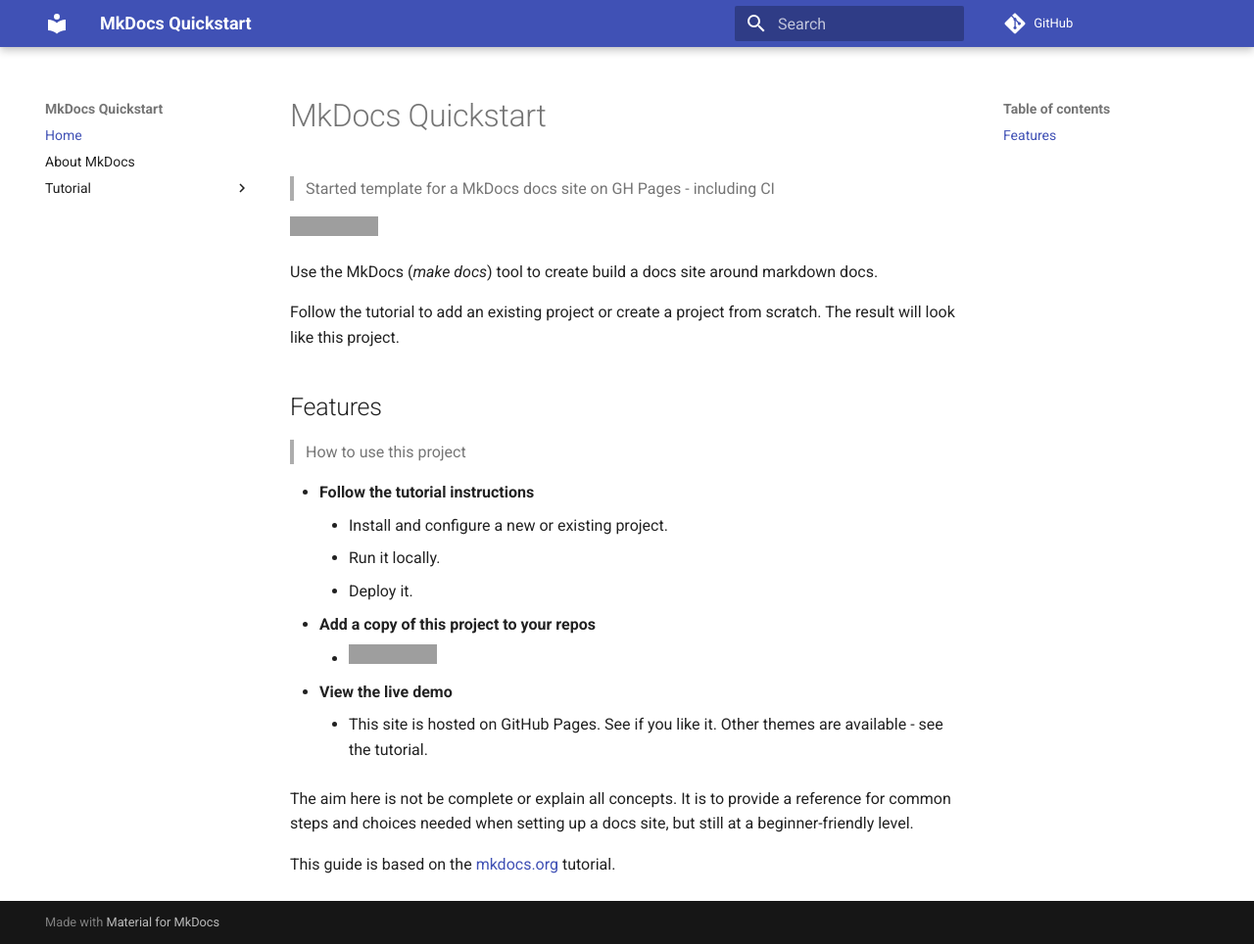
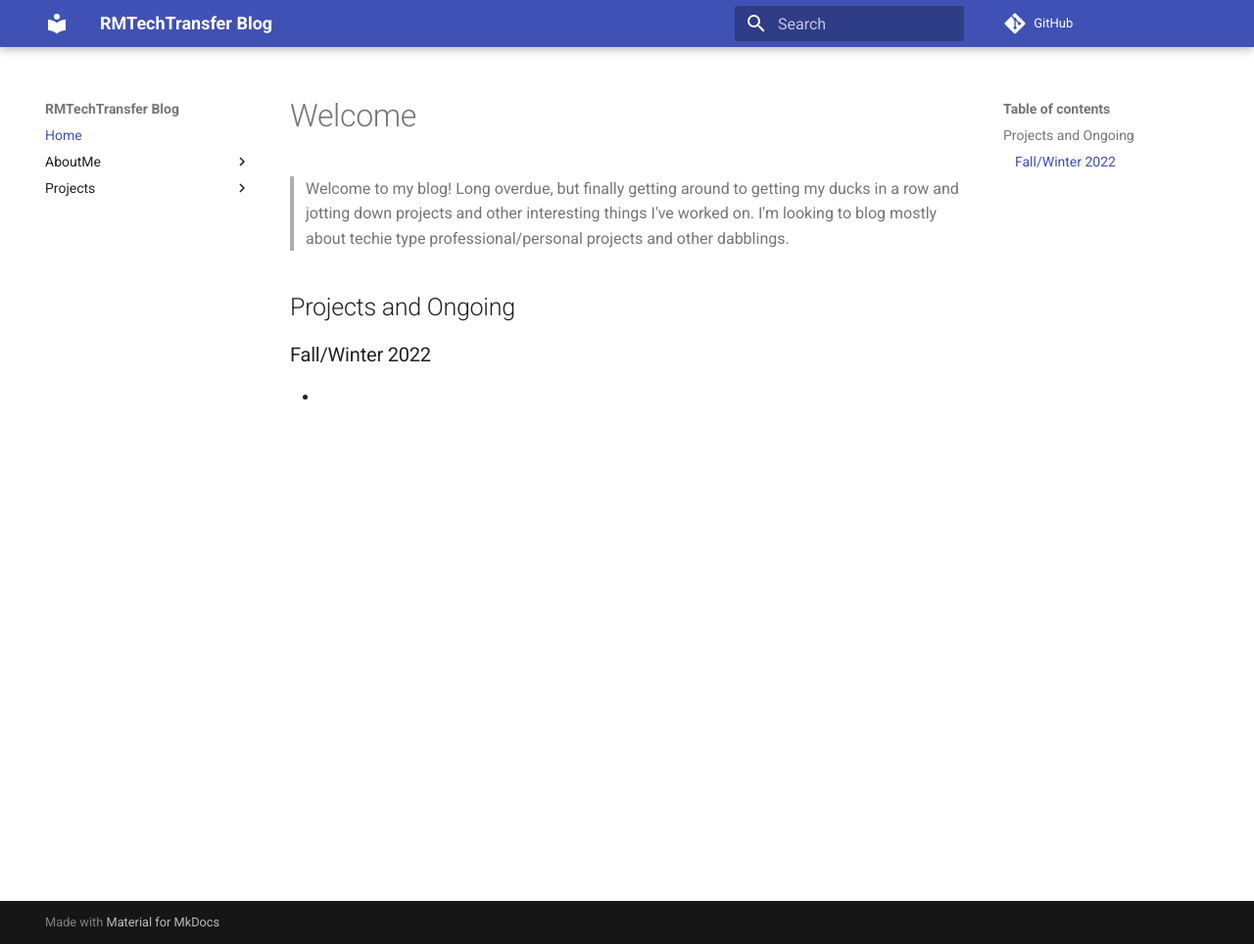
Before and after one commit to okbobm/ideal-octo-fortnight, an MkDocs documentation site: the page built from docs/docs/index.md, in a window 1280 px wide and 964 px high. Shown: the whole window at 98% size. Built offline with MkDocs 1.6.1 and Material for MkDocs 9.7.7, drawn with Linux system fonts in a browser that asks for light colours; comment, search, counter and statistics services are not loaded; grey boxes are pictures that could not be loaded.

Commit message:
starting modifications

```diff
--- a/docs/docs/index.md
+++ b/docs/docs/index.md
@@ -1,26 +1,6 @@
-# MkDocs Quickstart
->  Started template for a MkDocs docs site on GH Pages - including CI
+# Welcome
+> Welcome to my blog! Long overdue, but finally getting around to getting my ducks in a row and jotting down projects and other interesting things I've worked on. I'm looking to blog mostly about techie type professional/personal projects and other dabblings.
 
-[![Repo stars](https://img.shields.io/github/stars/MichaelCurrin/mkdocs-quickstart?style=social)](https://github.com/MichaelCurrin/mkdocs-quickstart)
-
-Use the MkDocs (_make docs_) tool to create build a docs site around markdown docs.
-
-Follow the tutorial to add an existing project or create a project from scratch. The result will look like this project.
-
-
-## Features
-> How to use this project
-
-- **Follow the tutorial instructions**
-    - Install and configure a new or existing project.
-    - Run it locally.
-    - Deploy it.
-- **Add a copy of this project to your repos**
-    - [![Use this template](https://img.shields.io/badge/Use_this_template-2ea44f?logo=github)](https://github.com/MichaelCurrin/mkdocs-quickstart/generate)
-- **View the live demo**
-    - This site is hosted on GitHub Pages. See if you like it. Other themes are available - see the tutorial.
-
-
-The aim here is not be complete or explain all concepts. It is to provide a reference for common steps and choices needed when setting up a docs site, but still at a beginner-friendly level.
-
-This guide is based on the [mkdocs.org](https://www.mkdocs.org/) tutorial.
+## Projects and Ongoing
+### Fall/Winter 2022
+-
--- a/docs/mkdocs.yml
+++ b/docs/mkdocs.yml
@@ -1,10 +1,10 @@
 ### Site metadata ###
 
-site_name: MkDocs Quickstart
-site_description: Starter template for a MkDocs docs site on GH Pages - including CI
-site_url: https://michaelcurrin.github.io/mkdocs-quickstart/
+site_name: RMTechTransfer Blog
+site_description: Random blog to track the randomness and curiosity, personal and professional.
+site_url: https://rmtechtransfer/mkdocs-quickstart/
 
-repo_url: https://github.com/MichaelCurrin/mkdocs-quickstart
+repo_url: https://github.com/okbobm/ideal-octo-fortnight
 edit_uri: edit/master/docs/docs
 
 ### Build settings ###
@@ -13,11 +13,8 @@
 
 nav:
   - Home: index.md
-  - About MkDocs: about-mkdocs.md
-  - Tutorial:
-      - TL;DR: tutorial/tldr.md
-      - Installation: tutorial/installation.md
-      - Set up project: tutorial/setup-project.md
-      - Advanced: tutorial/advanced.md
-      - Usage: tutorial/usage.md
-      - Deploy: tutorial/deploy.md
+  - AboutMe:
+      - About me: AboutMe/about-me.md
+      - Resume: AboutMe/resume.md
+  - Projects:
+      - TL;DR: Projects/tldr.md
```
Also changed, not shown: docs/docs/AboutMe/about-me.md (added, +22 -0 lines), docs/docs/AboutMe/resume.md (added, +78 -0 lines), docs/docs/Projects/tldr.md (added, +2 -0 lines), docs/docs/about-mkdocs.md (deleted, +0 -41 lines), docs/docs/tutorial/advanced.md (deleted, +0 -53 lines), docs/docs/tutorial/deploy.md (deleted, +0 -59 lines), docs/docs/tutorial/installation.md (deleted, +0 -74 lines), docs/docs/tutorial/setup-project.md (deleted, +0 -150 lines), docs/docs/tutorial/tldr.md (deleted, +0 -28 lines), docs/docs/tutorial/usage.md (deleted, +0 -47 lines), 1 other file.
